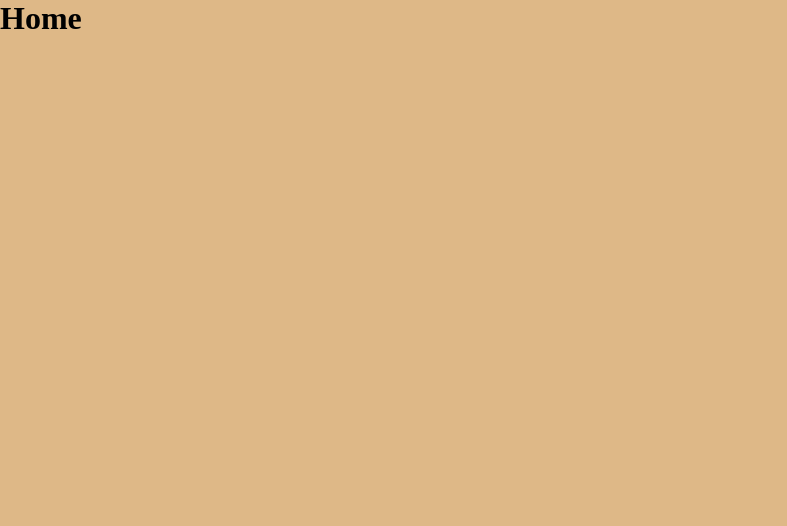
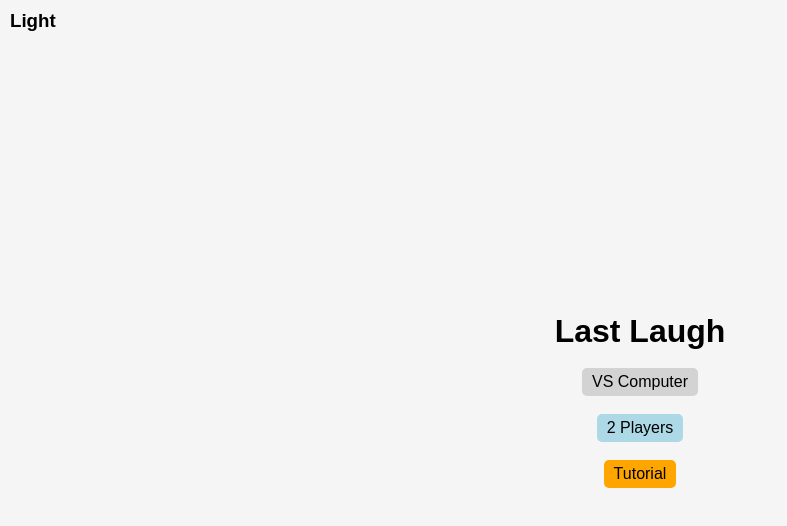
Before and after one commit to ZumTheZazaKing/last_laugh, a React (Create React App) app: page / in a window 1280 px wide. Shown: the top 526 px of the page, without its empty margins (0-787 px from the left). Built offline with nearby package versions, Linux system fonts and the light colour scheme.

Commit message:
Home page created and themes added

```diff
--- a/package.json
+++ b/package.json
@@ -6,6 +6,7 @@
     "@testing-library/jest-dom": "^5.16.4",
     "@testing-library/react": "^13.2.0",
     "@testing-library/user-event": "^13.5.0",
+    "aphrodite": "^2.4.0",
     "react": "^18.1.0",
     "react-dom": "^18.1.0",
     "react-router-dom": "^6.3.0",
--- a/src/App.js
+++ b/src/App.js
@@ -1,18 +1,64 @@
-import { lazy, Suspense } from "react";
+import { lazy, Suspense, useReducer, useState } from "react";
+import { Context } from "./Context";
 import { MemoryRouter as Router, Routes, Route } from "react-router-dom";
 
 const Home = lazy(() => import("./pages/Home").then(module => ({default:module.Home})))
 
 function App() {
+
+  const [nightMode, setNightMode] = useState(JSON.parse(localStorage.getItem("nightMode")) || false);
+
+  const initialGameState = {
+    player1: 1,
+    player2: 2,
+    currentPlayer: 1,
+    cells:null,
+    cellsTaken:0,
+    gameOver:true,
+    message:"Blue's Turn"
+  }
+
+  const gameReducer = (state, action) => {
+    switch (action.type) {
+      case "RESET":
+        return {...initialGameState}
+
+      case "SET_CELLS":
+        return {...state, cells:action.cells}
+
+      case "MOVE_PLAYED":
+        return {
+          ...state,
+            cellsTaken:action.cellsTaken,
+            currentPlayer:action.currentPlayer,
+            message:action.message,
+        }
+
+      case "END_GAME":
+        return {
+          ...state,
+          gameOver:action.gameOver,
+          message:action.message
+        }
+
+      default:
+        throw Error("Action not valid");
+    }
+  }
+
+  const [gameState, dispatch] = useReducer(gameReducer, initialGameState)
+
   return (
     <Router>
       <div className="App">
-        <Suspense>
-          <Routes>
+        <Suspense fallback={<h1>Loading...</h1>}>
+          <Context.Provider value={{gameState, dispatch, nightMode, setNightMode}}>
+            <Routes>
 
-            <Route path="/" element={<Home />} />
+              <Route path="/" element={<Home />} />
 
-          </Routes>
+            </Routes>
+          </Context.Provider>
         </Suspense>
       </div>
     </Router>
--- /dev/null
+++ b/src/Context.js
@@ -0,0 +1,3 @@
+import { createContext } from "react";
+
+export const Context = createContext({});
--- a/src/pages/Home.js
+++ b/src/pages/Home.js
@@ -1,7 +1,33 @@
+import { HomeStyles } from "../styles/HomeStyles";
+import { Context } from "../Context";
+import { useContext } from "react";
+import { css } from "aphrodite";
+
 export const Home = () => {
+
+  const { nightMode, setNightMode } = useContext(Context);
+
+  const toggleTheme = () => {
+    setNightMode(!nightMode);
+    localStorage.setItem("nightMode", JSON.stringify(!nightMode));
+  }
+
   return (
-    <div>
-      <h1>Home</h1>
+    <div className={css(HomeStyles.container, nightMode ? HomeStyles.nightMode : "")}>
+      <div className={css(HomeStyles.homeMenu)}>
+      <h3 className={css(HomeStyles.toggleTheme)} onClick={toggleTheme}>
+        {nightMode ? "Night" : "Light"}
+      </h3>
+      <h1>Last Laugh</h1>
+      <br/>
+        <div>
+          <button className={css([HomeStyles.button])}>VS Computer</button>
+          <br/><br/>
+          <button className={css([HomeStyles.button, HomeStyles.twoPlayers])}>2 Players</button>
+          <br/><br/>
+          <button className={css([HomeStyles.button, HomeStyles.tutorial])}>Tutorial</button>
+        </div>
+      </div>
     </div>
   );
 }
--- /dev/null
+++ b/src/styles/HomeStyles.js
@@ -0,0 +1,39 @@
+import { StyleSheet } from "aphrodite";
+
+export const HomeStyles = StyleSheet.create({
+    container: {
+        width:"100vw",
+        height:"100vh",
+        display: 'flex',
+        alignItems: 'center',
+        justifyContent: 'center',
+        flexDirection: 'column',
+        transition:"all 0.5s ease-in-out",
+    },
+    nightMode:{
+        color:"#fff",
+        backgroundColor:"#363636"
+    },
+    homeMenu:{
+        textAlign:"center",
+        padding:"10px"
+    },
+    button:{
+        border:"none",
+        outline:"none",
+        backgroundColor:"lightgrey",
+        borderRadius:"5px",
+        padding:"5px 10px",
+        fontSize:"16px",
+        cursor:"pointer",
+    },
+    twoPlayers:{backgroundColor:"lightblue"},
+    tutorial:{backgroundColor:"orange"},
+    toggleTheme:{
+        padding:"10px",
+        position:"absolute",
+        top:"0",
+        left:"0",
+        cursor:"pointer"
+    }
+})
--- a/src/styles/global.css
+++ b/src/styles/global.css
@@ -2,8 +2,9 @@
   margin: 0;
   padding: 0;
   box-sizing: border-box;
+  font-family: Arial, Helvetica, sans-serif;
 }
 
 body{
-  background-color: burlywood;
+  background-color: whitesmoke;
 }
```
Also changed, not shown: 1 other file (tests, documents, lock files or other folders).
